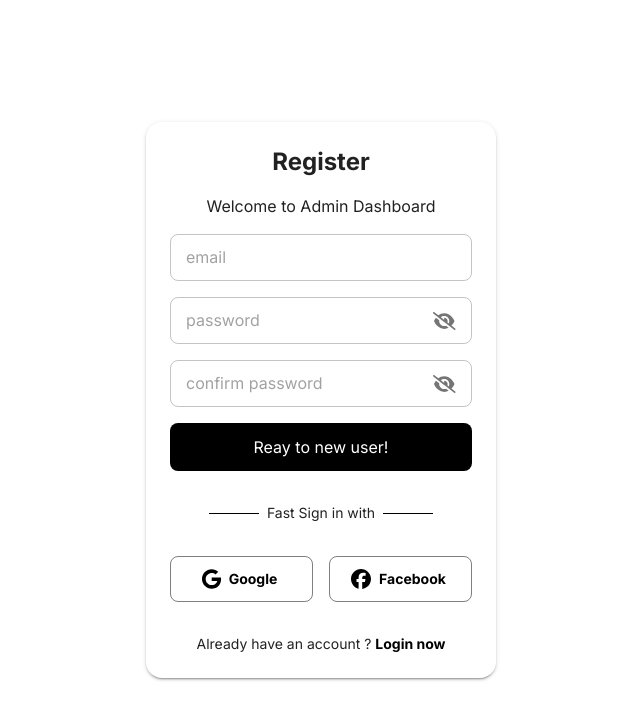
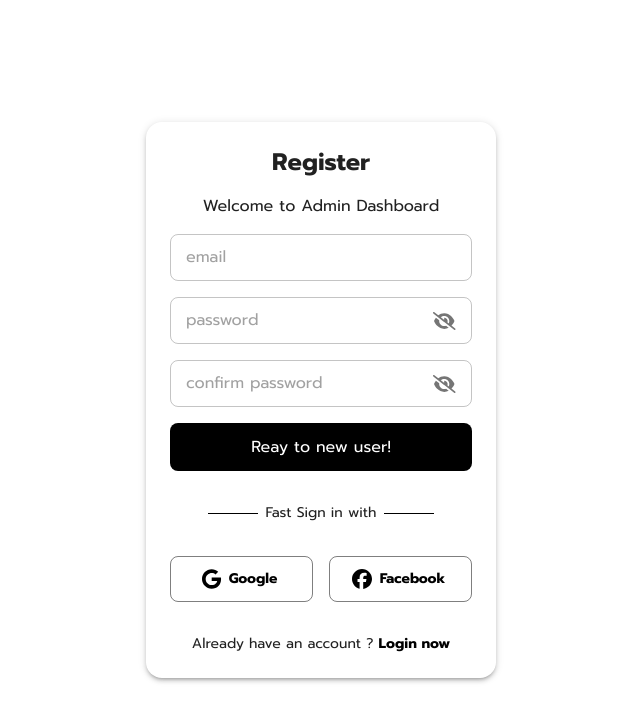
Before and after one commit to slilp/kangsang-web, a Next.js app in the folder apps/kangsang-admin/: page /register in a window 1280 px wide. Shown: the top 722 px of the page, without its empty margins (319-959 px from the left). Built offline with nearby package versions, Linux system fonts and the light colour scheme; no server answers; what @mui/material-nextjs would draw is missing.

Commit message:
change font

```diff
--- a/apps/kangsang-admin/src/components/MainLayout/NavBar/UserControl.tsx
+++ b/apps/kangsang-admin/src/components/MainLayout/NavBar/UserControl.tsx
@@ -8,9 +8,6 @@ import {
   Divider,
   List,
   ListItem,
-  ListItemButton,
-  ListItemIcon,
-  ListItemText,
   Popover,
   Typography,
   useTheme,
@@ -18,6 +15,7 @@ import {
 import { FontAwesomeIcon } from "@fortawesome/react-fontawesome";
 import { faRightFromBracket, faGear } from "@fortawesome/free-solid-svg-icons";
 import { faUser } from "@fortawesome/free-regular-svg-icons";
+import { setThemeStorage } from "@/utils/storage";
 
 function UserControl() {
   const [anchorEl, setAnchorEl] = useState<HTMLButtonElement | null>(null);
@@ -32,7 +30,7 @@ function UserControl() {
     <>
       <Button
         onClick={onOpenPopover}
-        sx={{ color: "text.primary", width: "125px" }}
+        sx={{ color: "text.primary", width: { xs: "125px", md: "160px" } }}
         startIcon={
           <FontAwesomeIcon icon={faUser} color={theme.palette.text.secondary} />
         }
@@ -43,7 +41,6 @@ function UserControl() {
       </Button>
 
       <Popover
-        sx={{ width: "300px" }}
         open={Boolean(anchorEl)}
         anchorEl={anchorEl}
         onClose={() => setAnchorEl(null)}
@@ -56,7 +53,7 @@ function UserControl() {
           horizontal: "center",
         }}
       >
-        <Box sx={{ width: "100%", maxWidth: 360 }}>
+        <Box sx={{ width: { xs: "125px", md: "160px" } }}>
           <List>
             <ListItem>
               <Typography variant="body2" noWrap>
@@ -93,11 +90,13 @@ function UserControl() {
                   display: "flex",
                   justifyContent: "space-between",
                 }}
-                onClick={() =>
+                onClick={() => {
+                  setThemeStorage("light");
+
                   signOut({
                     callbackUrl: "/login",
-                  })
-                }
+                  });
+                }}
               >
                 <FontAwesomeIcon icon={faRightFromBracket} />
                 <Typography variant="body2">Logout</Typography>
--- a/apps/kangsang-admin/src/providers/AppProvider.tsx
+++ b/apps/kangsang-admin/src/providers/AppProvider.tsx
@@ -4,6 +4,7 @@ import { ReactNode, useEffect } from "react";
 import { useSession } from "next-auth/react";
 import { signOut } from "next-auth/react";
 import MainLayout from "@/components/MainLayout";
+import { setThemeStorage } from "@/utils/storage";
 
 interface UserAuthProviderProps {
   children: ReactNode;
@@ -14,6 +15,7 @@ const AppProvider = ({ children }: UserAuthProviderProps) => {
 
   useEffect(() => {
     if ((session as any)?.error) {
+      setThemeStorage("light");
       signOut();
     }
   }, [session]);
--- a/apps/kangsang-admin/src/providers/ThemeProvider.tsx
+++ b/apps/kangsang-admin/src/providers/ThemeProvider.tsx
@@ -1,7 +1,7 @@
 "use client";
 
 import { ReactNode, useEffect } from "react";
-import { Inter } from "next/font/google";
+import { Prompt } from "next/font/google";
 import { CssBaseline, dynamicTheme, ThemeProvider } from "kangsang-mui";
 import { useAppDispatch, useAppSelector } from "../redux/hook";
 import { getThemeStorage } from "@/utils/storage";
@@ -11,7 +11,10 @@ interface ThemeProviderProps {
   children: ReactNode;
 }
 
-const interFont = Inter({ subsets: ["latin"] });
+const promptFont = Prompt({
+  subsets: ["latin", "thai"],
+  weight: ["100", "200", "300", "400", "500", "600", "700", "800", "900"],
+});
 
 const AppThemeProvider = ({ children }: ThemeProviderProps) => {
   const dispatch = useAppDispatch();
@@ -27,7 +30,7 @@ const AppThemeProvider = ({ children }: ThemeProviderProps) => {
   return (
     <ThemeProvider
       theme={dynamicTheme(themeSelectorState, {
-        fontFamily: interFont.style.fontFamily,
+        fontFamily: promptFont.style.fontFamily,
       })}
     >
       <CssBaseline />
--- a/apps/kangsang-admin/src/redux/theme/index.ts
+++ b/apps/kangsang-admin/src/redux/theme/index.ts
@@ -15,8 +15,9 @@ const themeModeSlice = createSlice({
   reducers: {
     changeTheme: (state, action: PayloadAction<boolean>) => {
       const mode = action.payload ? "dark" : "light";
-      localStorage.setItem("mode", mode);
-      state.theme = mode;
+      if (state.theme !== mode) {
+        state.theme = mode;
+      }
     },
   },
 });
--- a/apps/kangsang-admin/src/views/authen/pages/LoginPage.tsx
+++ b/apps/kangsang-admin/src/views/authen/pages/LoginPage.tsx
@@ -11,7 +11,7 @@ function LoginPage() {
       <Center>
         <Box
           borderRadius={4}
-          boxShadow={2}
+          boxShadow={3}
           p={3}
           width="350px"
           textAlign="center"
--- a/apps/kangsang-admin/src/views/authen/pages/RegisterPage.tsx
+++ b/apps/kangsang-admin/src/views/authen/pages/RegisterPage.tsx
@@ -11,7 +11,7 @@ function RegisterPage() {
       <Center>
         <Box
           borderRadius={4}
-          boxShadow={2}
+          boxShadow={3}
           p={3}
           width="350px"
           textAlign="center"
--- a/apps/kangsang-admin/src/views/index.tsx
+++ b/apps/kangsang-admin/src/views/index.tsx
@@ -1,5 +1,3 @@
-"use client";
-
 import { AppRouterCacheProvider } from "@mui/material-nextjs/v15-appRouter";
 import NextAuthProvider from "@/providers/NextAuthProvider";
 import ReactQueryProvider from "@/providers/ReactQueryProvider";
--- a/packages/kangsang-mui/package.json
+++ b/packages/kangsang-mui/package.json
@@ -15,7 +15,7 @@
     "@emotion/react": "^11.14.0",
     "@emotion/styled": "^11.14.0",
     "@fontsource/material-icons": "^5.2.5",
-    "@fontsource/roboto": "^5.2.5",
+    "@fontsource/prompt": "^5.2.5",
     "@mui/material": "^6.4.6",
     "react": "^19.0.0",
     "react-dom": "^19.0.0"
--- a/packages/kangsang-mui/src/style/palette.ts
+++ b/packages/kangsang-mui/src/style/palette.ts
@@ -5,6 +5,9 @@ export const LIGHT_PALETTE = {
 };
 
 export const DARK_PALETTE = {
+  primary: {
+    main: "#ecf0f1",
+  },
   background: {
     default: "#141A21",
   },
```
Also changed, not shown: apps/kangsang-admin/src/components/MainLayout/NavBar/index.tsx (+1 -17 lines), 2 other files (tests, documents, lock files or other folders).
